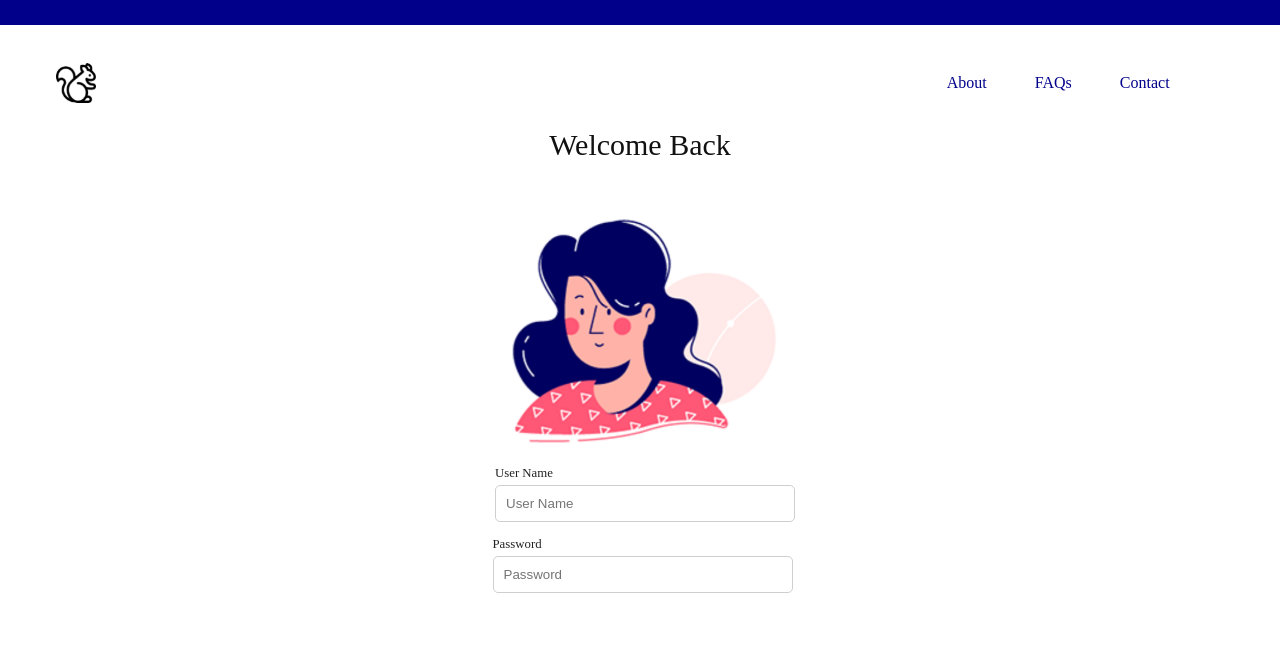
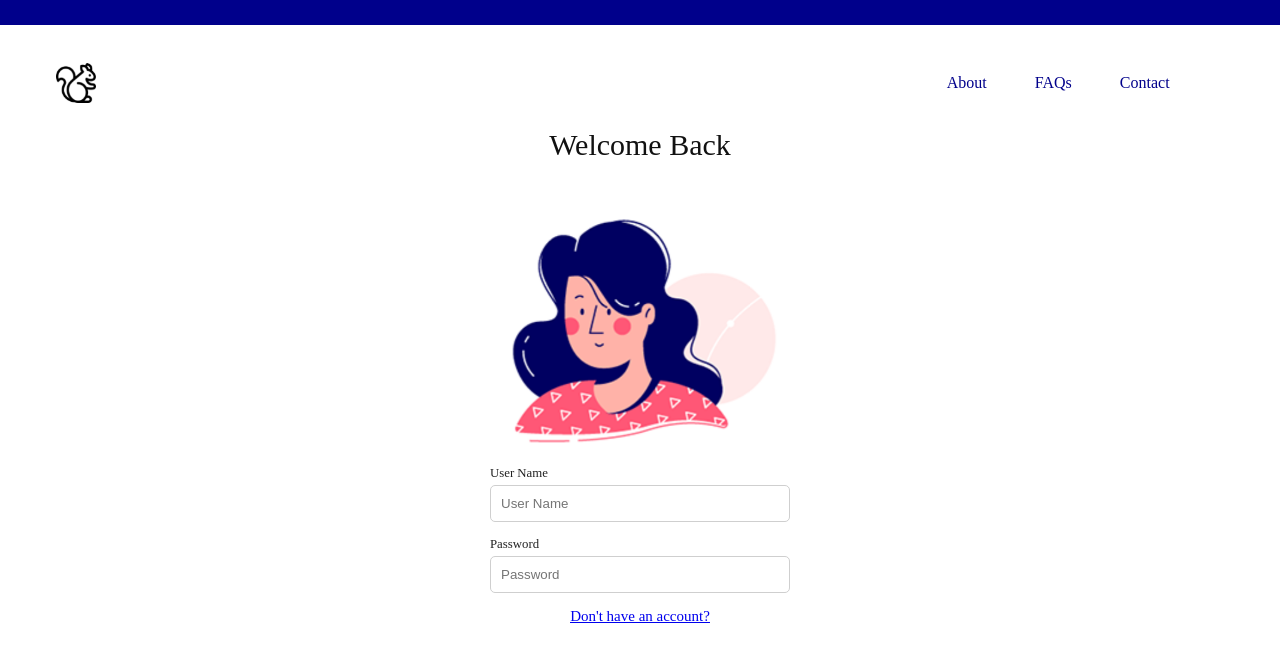
Before and after one commit to JessicaS97/Addiction-App, a React (Create React App) app: page /login in a window 1280 px wide. Shown: the top 662 px of the page. Built offline with nearby package versions, Linux system fonts and the light colour scheme.

Commit message:
Styling and positioning changes log in

```diff
--- a/src/Components/LogIn/LogIn.css
+++ b/src/Components/LogIn/LogIn.css
@@ -10,19 +10,18 @@
     height: 280px;
 }
 
-form {
+.login-form {
     display: flex;
+    width: 300px;
     justify-content: center;
     align-items: center;
     flex-direction: column;
 }
 
-.login-form {
+.username,
+.password-login {
+    width: 100%;
     display: flex;
-    width: 300px;
+    flex-direction: column;
+    margin-bottom: 15px;
 }
-
-.userName,
-.password {
-    width: 100%;
-}
--- a/src/Components/LogIn/LogIn.js
+++ b/src/Components/LogIn/LogIn.js
@@ -1,4 +1,5 @@
 import React from 'react'
+import {Link} from 'react-router-dom'
 
 import './LogIn.css'
 import login from './login.png'
@@ -15,7 +16,7 @@ class LogIn extends React.Component {
                 </div>
                 <div className="login-form">
                     <form onSubmit={this.handleSubmit} noValidate>
-                    <div className="userName">
+                        <div className="username">
                             <label htmlFor="userName">User Name</label>
                             <input
                                     type="text"
@@ -24,7 +25,7 @@ class LogIn extends React.Component {
                                     noValidate
                                 />
                         </div>
-                    <div className="password">
+                        <div className="password-login">
                         <label htmlFor="password">Password</label>
                             <input
                                     type="password"
@@ -35,6 +36,9 @@ class LogIn extends React.Component {
                         </div>
                     </form>
                 </div>
+                <Link to="/register">
+                    <a href="/">Don't have an account?</a>
+                </Link>
             </div>
         )
     }
```
Lines whose indentation alone changed are shown as unchanged.
